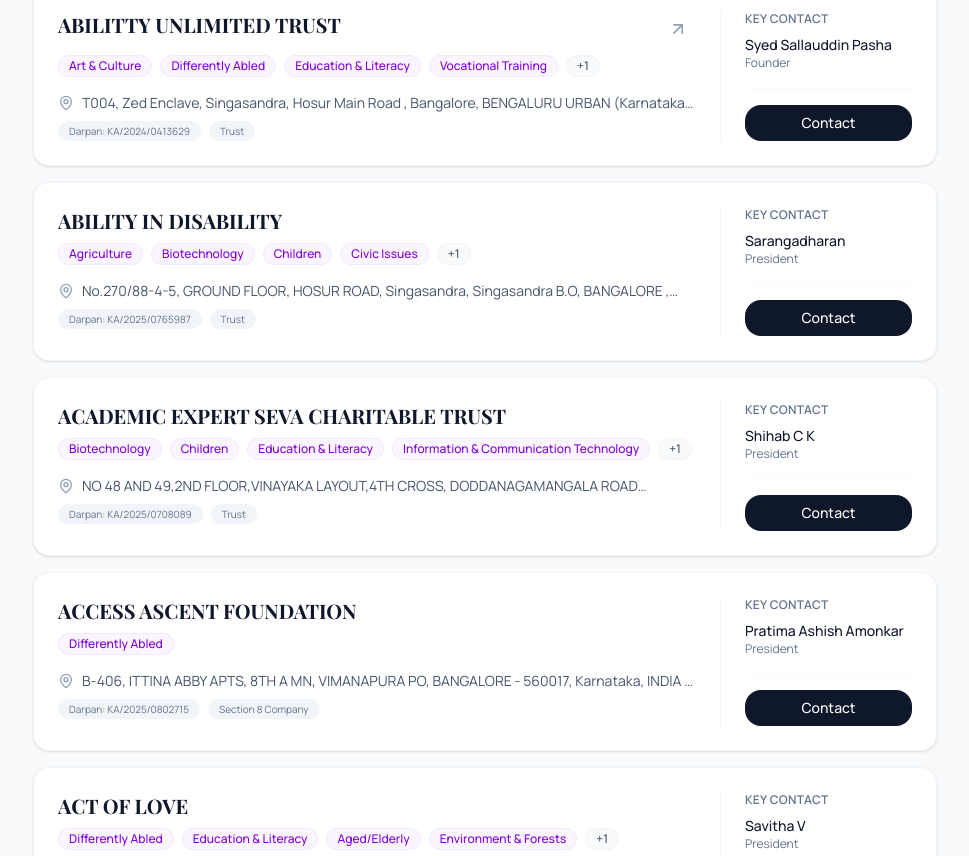
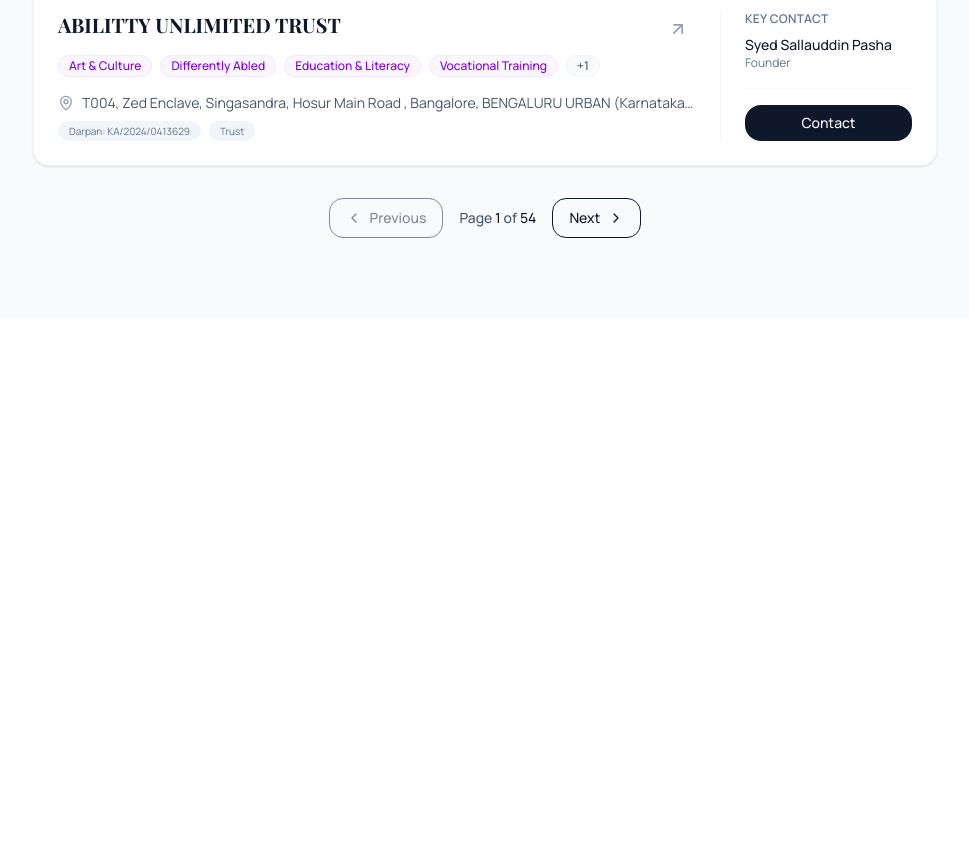
Before and after one commit to haloweavedev/speaktosahana, a Next.js app in the folder apps/ngo/: page / in a window 1280 px wide. Shown: the part 5204-6060 px from the top of the page, without its empty margins (311-1280 px from the left). After the commit the page ends 5522 px from the top, so only its background shows below. Built offline with nearby package versions, Linux system fonts and the light colour scheme; a web font is replaced by a local one.

Commit message:
Add pagination to PurplePages dashboard to prevent browser crash on large dataset

```diff
--- a/apps/ngo/components/purple-pages/Dashboard.tsx
+++ b/apps/ngo/components/purple-pages/Dashboard.tsx
@@ -1,8 +1,8 @@
 "use client";
 
-import { useState, useMemo, useEffect } from "react";
+import { useState, useMemo, useEffect, useRef } from "react";
 import { Ngo } from "../../lib/types";
-import { Search, MapPin, Building2, Heart, User, ArrowUpRight, Filter, X, Check } from "lucide-react";
+import { Search, MapPin, Building2, Heart, User, ArrowUpRight, Filter, X, Check, ChevronLeft, ChevronRight } from "lucide-react";
 import { Badge, Button } from "@repo/ui"; // Assuming these exist from previous page.tsx
 import { cn } from "../../lib/utils"; // Need to ensure this exists or create it
 
@@ -13,12 +13,17 @@ interface DashboardProps {
   capturedAt?: string;
 }
 
+const ITEMS_PER_PAGE = 25;
+
 export default function Dashboard({ initialRecords, capturedAt }: DashboardProps) {
   const [persona, setPersona] = useState<Persona>("all");
   const [searchQuery, setSearchQuery] = useState("");
   const [selectedSectors, setSelectedSectors] = useState<string[]>([]);
   const [selectedDistricts, setSelectedDistricts] = useState<string[]>([]);
   const [showFilters, setShowFilters] = useState(false);
+
+  const [currentPage, setCurrentPage] = useState(1);
+  const resultsTopRef = useRef<HTMLDivElement>(null);
 
   // Derived data for filters
   const allSectors = useMemo(() => {
@@ -42,6 +47,7 @@ export default function Dashboard({ initialRecords, capturedAt }: DashboardProps
 
   // Persona-based presets
   useEffect(() => {
+    setCurrentPage(1); // Reset page on persona change
     if (persona === "pwd") {
       setSelectedSectors(["Differently Abled"]);
     } else if (persona === "all") {
@@ -54,6 +60,10 @@ export default function Dashboard({ initialRecords, capturedAt }: DashboardProps
     }
   }, [persona]);
 
+  // Reset page on filter change
+  useEffect(() => {
+    setCurrentPage(1);
+  }, [searchQuery, selectedSectors, selectedDistricts]);
 
   const filteredRecords = useMemo(() => {
     return initialRecords.filter((ngo) => {
@@ -95,6 +105,13 @@ export default function Dashboard({ initialRecords, capturedAt }: DashboardProps
     });
   }, [initialRecords, searchQuery, selectedSectors, selectedDistricts]);
 
+  const paginatedRecords = useMemo(() => {
+    const startIndex = (currentPage - 1) * ITEMS_PER_PAGE;
+    return filteredRecords.slice(startIndex, startIndex + ITEMS_PER_PAGE);
+  }, [filteredRecords, currentPage]);
+
+  const totalPages = Math.ceil(filteredRecords.length / ITEMS_PER_PAGE);
+
   const toggleSector = (sector: string) => {
     setSelectedSectors((prev) =>
       prev.includes(sector) ? prev.filter((s) => s !== sector) : [...prev, sector]
@@ -105,6 +122,14 @@ export default function Dashboard({ initialRecords, capturedAt }: DashboardProps
     setSelectedDistricts((prev) =>
       prev.includes(district) ? prev.filter((d) => d !== district) : [...prev, district]
     );
+  };
+
+  const handlePageChange = (newPage: number) => {
+    setCurrentPage(newPage);
+    // Scroll to top of results
+    if (resultsTopRef.current) {
+        resultsTopRef.current.scrollIntoView({ behavior: 'smooth', block: 'start' });
+    }
   };
 
   return (
@@ -163,7 +188,7 @@ export default function Dashboard({ initialRecords, capturedAt }: DashboardProps
              </div>
         </div>
 
-        <div className="max-w-7xl mx-auto px-4 sm:px-6 lg:px-8 -mt-12 relative z-20 pb-20">
+        <div className="max-w-7xl mx-auto px-4 sm:px-6 lg:px-8 -mt-12 relative z-20 pb-20" ref={resultsTopRef}>
 
             <div className="grid grid-cols-1 lg:grid-cols-4 gap-8">
                 {/* Filters Sidebar */}
@@ -250,10 +275,10 @@ export default function Dashboard({ initialRecords, capturedAt }: DashboardProps
                     </div>
 
                     <div className="grid grid-cols-1 gap-4">
-                        {filteredRecords.map(ngo => (
+                        {paginatedRecords.map(ngo => (
                             <NgoCard key={ngo.id} ngo={ngo} />
                         ))}
-                        {filteredRecords.length === 0 && (
+                        {paginatedRecords.length === 0 && (
                             <div className="text-center py-20 bg-white rounded-2xl border border-dashed border-slate-200">
                                 <div className="bg-slate-50 h-16 w-16 rounded-full flex items-center justify-center mx-auto mb-4">
                                     <Search className="h-8 w-8 text-slate-300" />
@@ -269,6 +294,31 @@ export default function Dashboard({ initialRecords, capturedAt }: DashboardProps
                             </div>
                         )}
                     </div>
+
+                    {/* Pagination Controls */}
+                    {totalPages > 1 && (
+                        <div className="flex items-center justify-center gap-4 mt-8">
+                            <Button
+                                variant="outline"
+                                onClick={() => handlePageChange(Math.max(1, currentPage - 1))}
+                                disabled={currentPage === 1}
+                                className="flex items-center gap-2"
+                            >
+                                <ChevronLeft className="h-4 w-4" /> Previous
+                            </Button>
+                            <span className="text-sm font-medium text-slate-600">
+                                Page <span className="text-slate-900">{currentPage}</span> of <span className="text-slate-900">{totalPages}</span>
+                            </span>
+                            <Button
+                                variant="outline"
+                                onClick={() => handlePageChange(Math.min(totalPages, currentPage + 1))}
+                                disabled={currentPage === totalPages}
+                                className="flex items-center gap-2"
+                            >
+                                Next <ChevronRight className="h-4 w-4" />
+                            </Button>
+                        </div>
+                    )}
                 </div>
             </div>
         </div>
```
